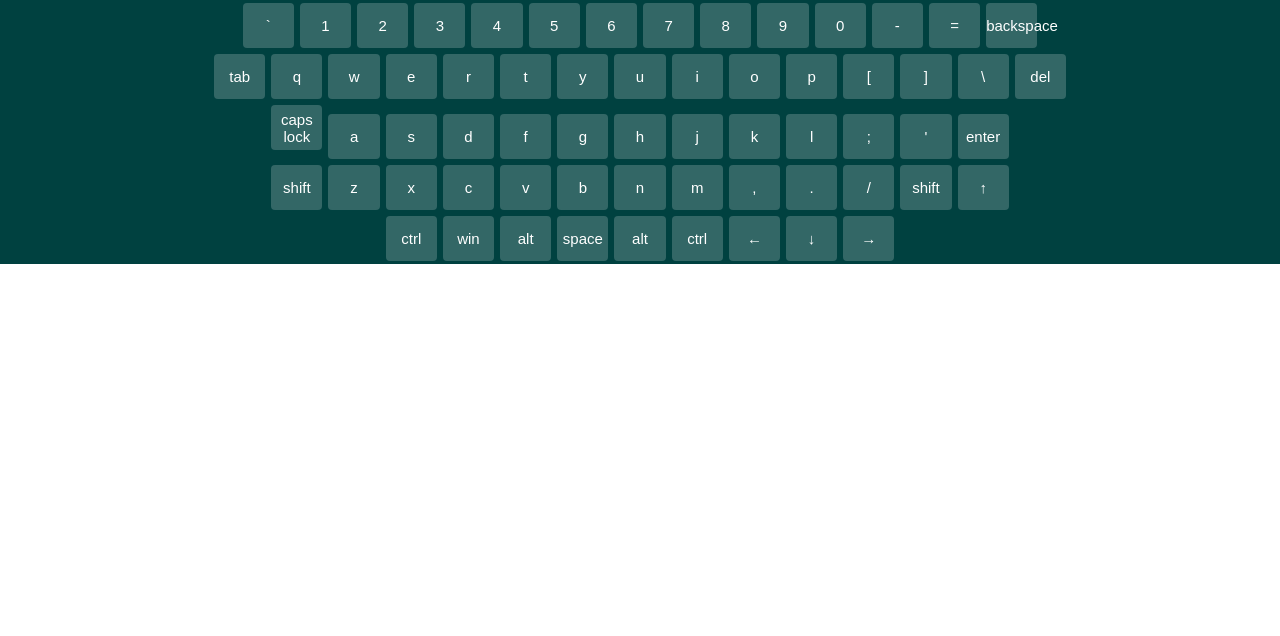
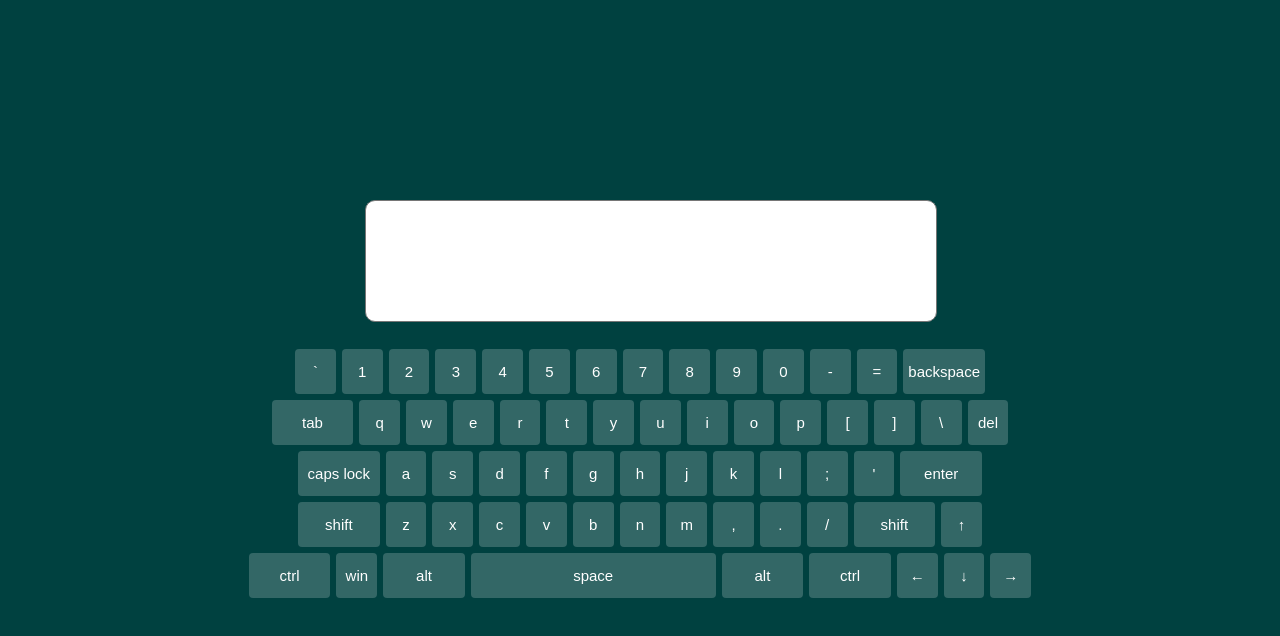
Before and after one commit to alpolesh/virtual-keyboard, a website: page index.html in a window 1280 px wide. Drawn offline with Linux system fonts and the light colour scheme.

Commit message:
feat: add button pressings

```diff
--- a/script.js
+++ b/script.js
@@ -3,11 +3,14 @@ const Keyboard = {
     main: null,
     keysContainer: null,
     keys: [],
+    input_container: null,
+    input_area: null,
   },
 
   properties: {
     value: '',
     capsLock: false,
+    isTyped: true,
   },
 
   init() {
@@ -18,10 +21,25 @@ const Keyboard = {
     this.elements.keysContainer = document.createElement('div');
     this.elements.keysContainer.classList.add('keyboard__keys');
 
+    this.elements.input_container = document.createElement('div');
+    this.elements.input_container.classList.add('input-area-container');
+    this.elements.input_area = document.createElement('textarea');
+    this.elements.input_area.classList.add('keyboard__input-area');
+
     // Add to DOM
     document.body.prepend(this.elements.main);
+    document.querySelector('.keyboard').prepend(this.elements.input_container);
+    document.querySelector('.input-area-container').append(this.elements.input_area);
     document.querySelector('.keyboard').append(this.elements.keysContainer);
     document.querySelector('.keyboard__keys').append(this.createKeys());
+
+    // Connect input area
+    document.querySelector('.keyboard__input-area').addEventListener('focus', (event) => {
+      this.properties.isTyped = true;
+    });
+    document.querySelector('.keyboard__input-area').addEventListener('input', (event) => {
+      this.properties.value = document.querySelector('.keyboard__input-area').value;
+    });
   },
 
   createKeys() {
@@ -41,15 +59,35 @@ const Keyboard = {
       keyElement.classList.add('keyboard__key');
 
       // Add symbol
+      if (key === 'Backspace' || key === 'Tab' || key === 'Caps Lock' || key === 'Enter' || key === 'Shift' || key === 'Ctrl' || key === 'Alt') {
+        keyElement.classList.add('keyboard__key_wide');
+      } else if (key === 'Space') {
+        keyElement.classList.add('keyboard__key_extra-wide');
+      }
+
       keyElement.textContent = key.toLowerCase();
+      keyElement.addEventListener('click', (event) => {
+        if (this.properties.isTyped) {
+          this.properties.value += key.toLowerCase();
+          this.triggerEvent();
+        }
+      });
 
       // Add button to fragment
+
       fragmentKeys.append(keyElement);
       if (breaks) {
         fragmentKeys.append(document.createElement('br'));
       }
     });
     return fragmentKeys;
+  },
+
+  triggerEvent() {
+    document.querySelector('.keyboard__input-area').value = this.properties.value;
+    document.addEventListener('keydown', (event) => {
+
+    });
   },
 
   toggleCapslock() {
--- a/style.css
+++ b/style.css
@@ -6,15 +6,39 @@
     padding: 0;}
 
 .body {
-  max-width: 1020px;
+  width: 100%;
 }
 
 .keyboard{
+  background-color: #004140;
+  height: 100vh;
+  display: flex;
+  flex-direction: column;
+  justify-content: center;
+  align-items: center;
   width: 100%;
-  background-color: #004140;
+}
+
+.input-area-container {
+  width: 43%;
+}
+
+.keyboard__input-area {
+  background-color: white;
+  max-width: 1020px;
+  width: 100%;
+  height: 100px;
+  max-height: 300px;
+  margin-bottom: 20px;
+  resize: none;
+  border-radius: 10px;
+  font-size: 20px;
+  padding: 10px;
 }
 
 .keyboard__keys {
+  width: 100%;
+  max-width: 1020px;
   text-align: center;
 }
 
```
Also changed, not shown: index.html (+2 -0 lines).
